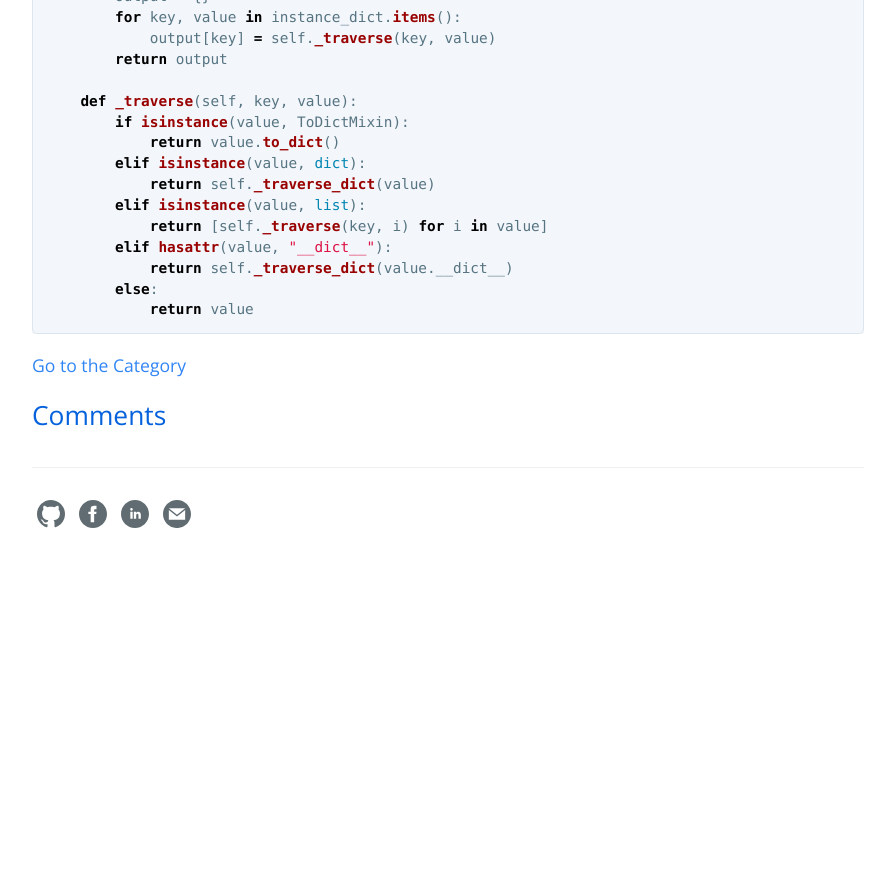
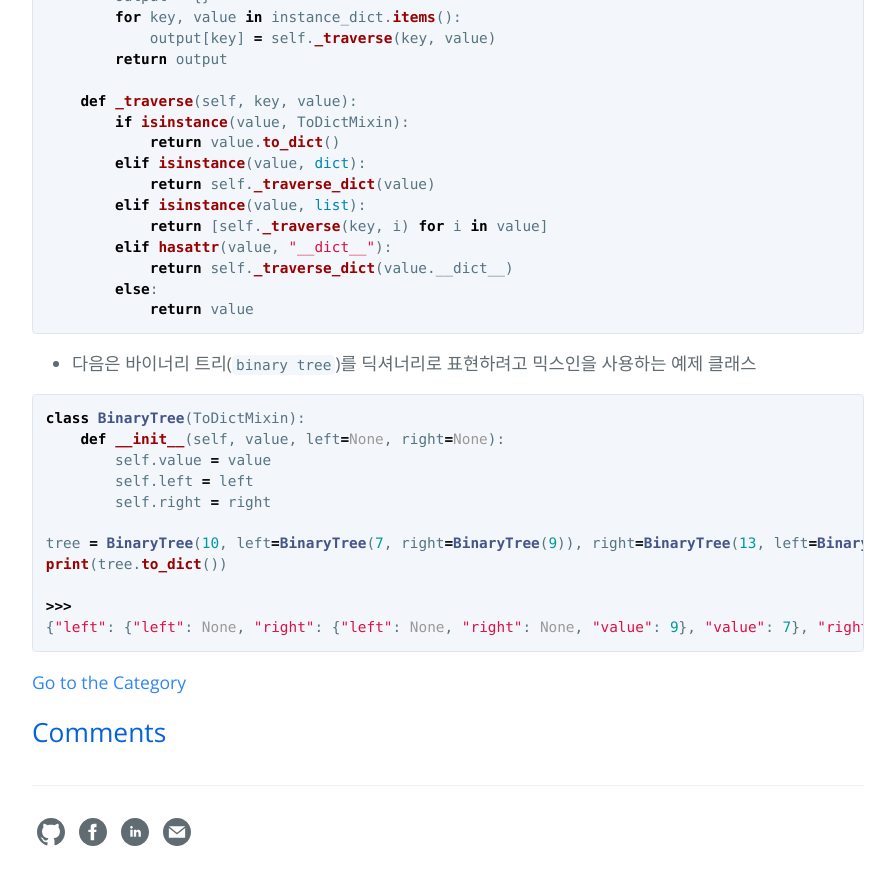
Before and after one commit to hcnoh/hcnoh.github.io, a Jekyll site: the page built from _posts/2018-10-07-effective-python-way26.md, in a window 1280 px wide and 900 px high, scrolled down 1247 px. Shown: the top 885 px of the window, without its empty margins (192-1087 px from the left). Built offline with Jekyll 4.4.1, drawn with Linux system fonts in a browser that asks for light colours; comment, search, counter and statistics services are not loaded; before the commit the page ends 1829 px from its top, so only the background shows below that.

Commit message:
Update 2018-10-07-effective-python-way26.md

````diff
--- a/_posts/2018-10-07-effective-python-way26.md
+++ b/_posts/2018-10-07-effective-python-way26.md
@@ -52,3 +52,19 @@
         else:
             return value
 ```
+
+- 다음은 바이너리 트리(`binary tree`)를 딕셔너리로 표현하려고 믹스인을 사용하는 예제 클래스
+
+```python
+class BinaryTree(ToDictMixin):
+    def __init__(self, value, left=None, right=None):
+        self.value = value
+        self.left = left
+        self.right = right
+
+tree = BinaryTree(10, left=BinaryTree(7, right=BinaryTree(9)), right=BinaryTree(13, left=BinaryTree(11)))
+print(tree.to_dict())
+
+>>>
+{"left": {"left": None, "right": {"left": None, "right": None, "value": 9}, "value": 7}, "right": {"left": {"left": None, "right": None, "value": 11}, "right": None, "value": 13}, "value": 10}
+```
````
